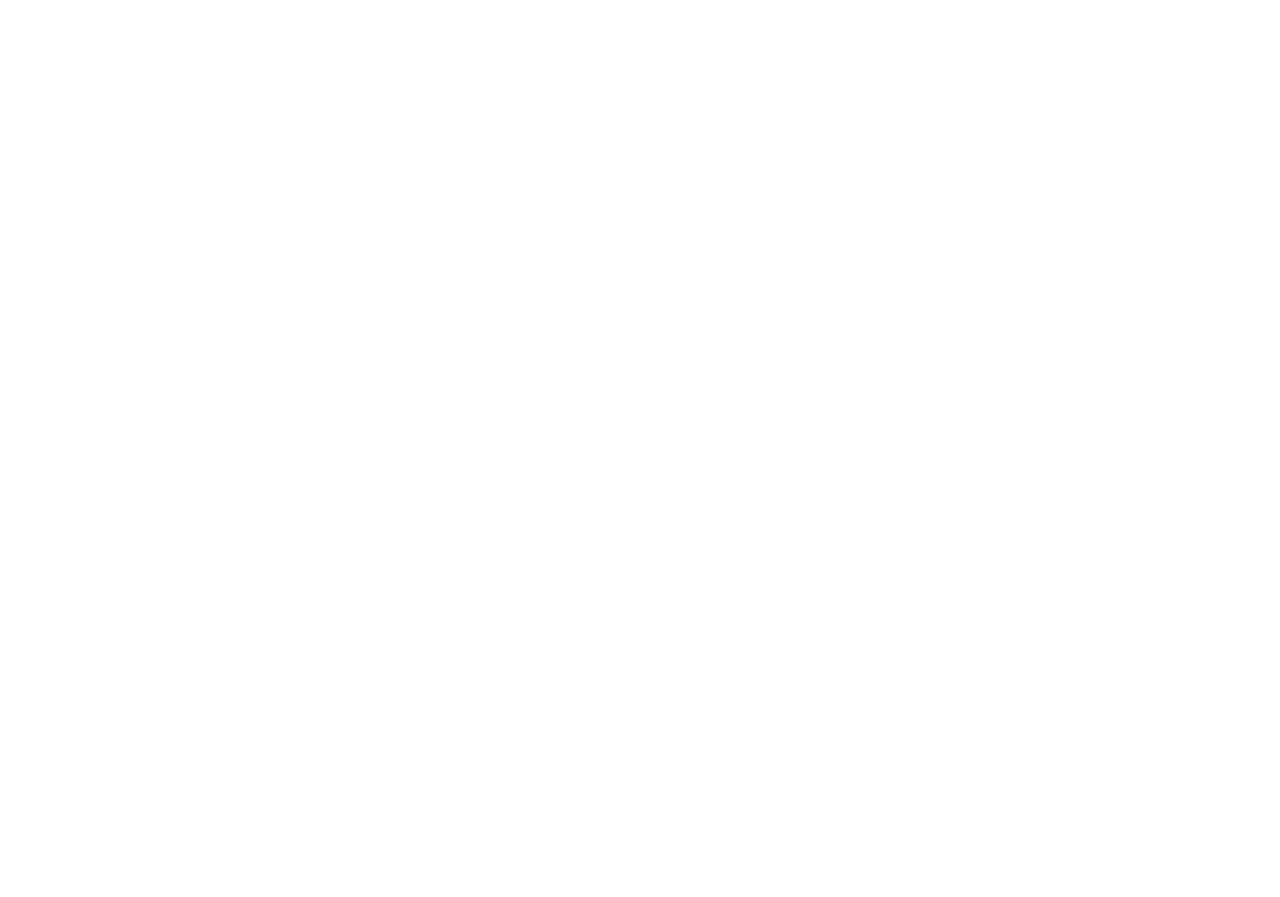
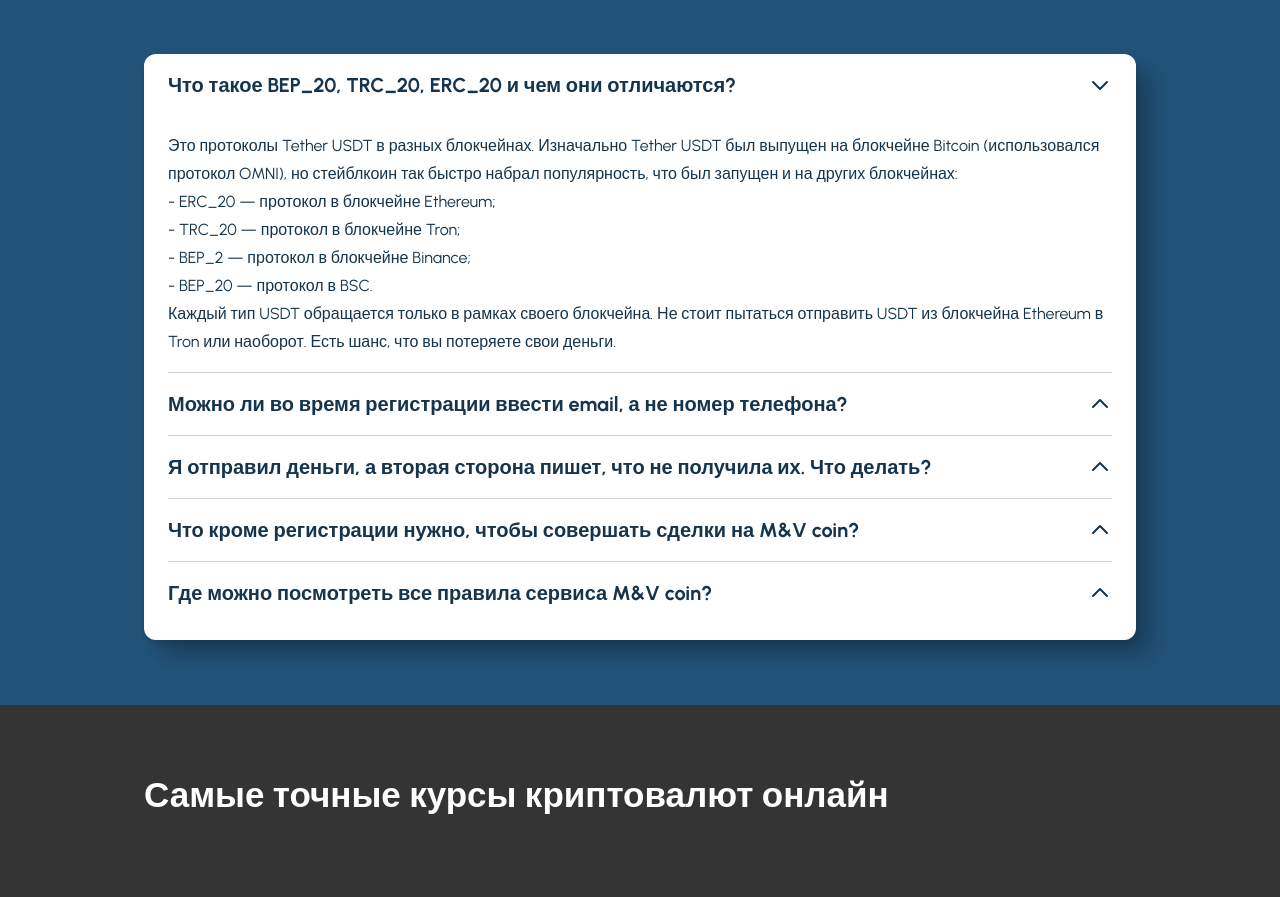
Before and after one commit to ozmitelll/mv-front, a React (Create React App) app: page / in a window 1280 px wide. Shown: the part 2606-3503 px from the top of the page. Before the commit the page ends 800 px from the top, so only its background shows below. Built offline with nearby package versions, Linux system fonts and the light colour scheme.

Commit message:
little fix'

```diff
--- a/src/App.js
+++ b/src/App.js
@@ -1,5 +1,4 @@
 import './App.css';
-import Header from "./components/Header";
 import WelcomeBlock from "./pages/WelcomeBlock";
 import TradeBlock from "./pages/TradeBlock";
 import ManualBlock from "./pages/ManualBlock";
@@ -9,7 +8,7 @@
 
 function App() {
     return (
-        <div className="bg-main h-screen w-full overflow-x-hidden">
+        <div className="bg-main w-full overflow-x-hidden">
             <WelcomeBlock/>
             <TradeBlock/>
             <ManualBlock/>
--- a/src/pages/FaqBlock.jsx
+++ b/src/pages/FaqBlock.jsx
@@ -72,11 +72,12 @@
                             </svg>
                         </button>
                         <div
-                            className={`overflow-hidden transition-[max-height] duration-300 ${
-                                activeIndex === index ? "lg:max-h-[300px] max-h-[600px]" : "max-h-0"
+                            className={`overflow-hidden transition-all duration-300 ${
+                                activeIndex === index ? "max-h-screen" : "max-h-0"
                             }`}
                         >
-                            <div className="text-[#15344D] font-urbanist text-[16px] py-4 whitespace-pre-wrap leading-7">
+                            <div
+                                className="text-[#15344D] font-urbanist text-[16px] py-4 whitespace-pre-wrap leading-7">
                                 {faq.answer}
                             </div>
                         </div>
--- a/src/pages/ManualBlock.jsx
+++ b/src/pages/ManualBlock.jsx
@@ -41,7 +41,7 @@
                             <p className={'font-urbanist text-white font-semibold md:text-[20px] text-[18px] md:w-4/5'}>Выбрать наиболее выгодную и надежную сделку</p>
                         </div>
                         {openIndex === 2 && (
-                            <div className={'font-light text-[#CFCECE] w-full pb-4 md:text-[18px] text-[14px]'}>
+                            <div className={'font-light text-[#CFCECE] w-full pb-4 md:text-[18px] text-[14px] overflow-hidden'}>
                                 <p>Выберите продавца из списка, ориентируясь на доступный резерв и курс</p>
                                 <p>Нажмите «Купить» и изучите информацию о продавце криптовалюты Bitcoin или другого токена</p>
                                 <p>Нажмите «Начать сделку»</p>
@@ -59,7 +59,7 @@
                             <p className={'font-urbanist text-white font-semibold md:text-[20px] text-[18px]'}>Войти в личный кабинет</p>
                         </div>
                         {openIndex === 3 && (
-                            <div className={'font-light text-[#CFCECE] w-full pb-4 md:text-[18px] text-[14px]'}>
+                            <div className={'font-light text-[#CFCECE] w-full pb-4 md:text-[18px] text-[14px] overflow-hidden'}>
                                 <p>Введите номер телефона и пароль, чтобы войти в личный кабинет на сайт.</p>
                                 <p>Если вы еще не регистрировали аккаунт на Totalcoin, но нажмите кнопку «Регистрация». Введите номер телефона и пароль, который будете использовать для получения доступа на сайт. Также пройти регистрацию можно с помощью мессенджеров, а скоро появится возможность создать аккаунт с помощью email.</p>
                             </div>
@@ -76,7 +76,7 @@
                             <p className={'font-urbanist text-white font-semibold md:text-[20px] text-[18px]'}>Выполнить обмен</p>
                         </div>
                         {openIndex === 4 && (
-                            <div className={'font-light text-[#CFCECE] w-full pb-4 md:text-[18px] text-[14px]'}>
+                            <div className={`font-light text-[#CFCECE] w-full pb-4 md:text-[18px] text-[14px] overflow-hidden`}>
                                 <p>Переведите деньги по указанным реквизитам и дождитесь пока заявка будет обработана и средства поступят на Qiwi, карту или любым другим способом, который вы указали.</p>
                                 <p>Теперь вы можете произвести выгодный обмен на любое направление в любое время. А в личном кабинете приложения M&V coin, найти историю всех сделок.</p>
                             </div>
--- a/src/pages/WelcomeBlock.jsx
+++ b/src/pages/WelcomeBlock.jsx
@@ -9,7 +9,7 @@
 
 const WelcomeBlock = () => {
     return (
-        <div className={'flex h-full flex-col items-center justify-center '}>
+        <div className={'flex  flex-col items-center justify-center '}>
             <Header/>
             <div
                 className={'w-full xl:h-[636px] h-[730px]  flex flex-col-reverse lg:flex-row  justify-center items-center xl:px-32 lg:px-16'}>
```
